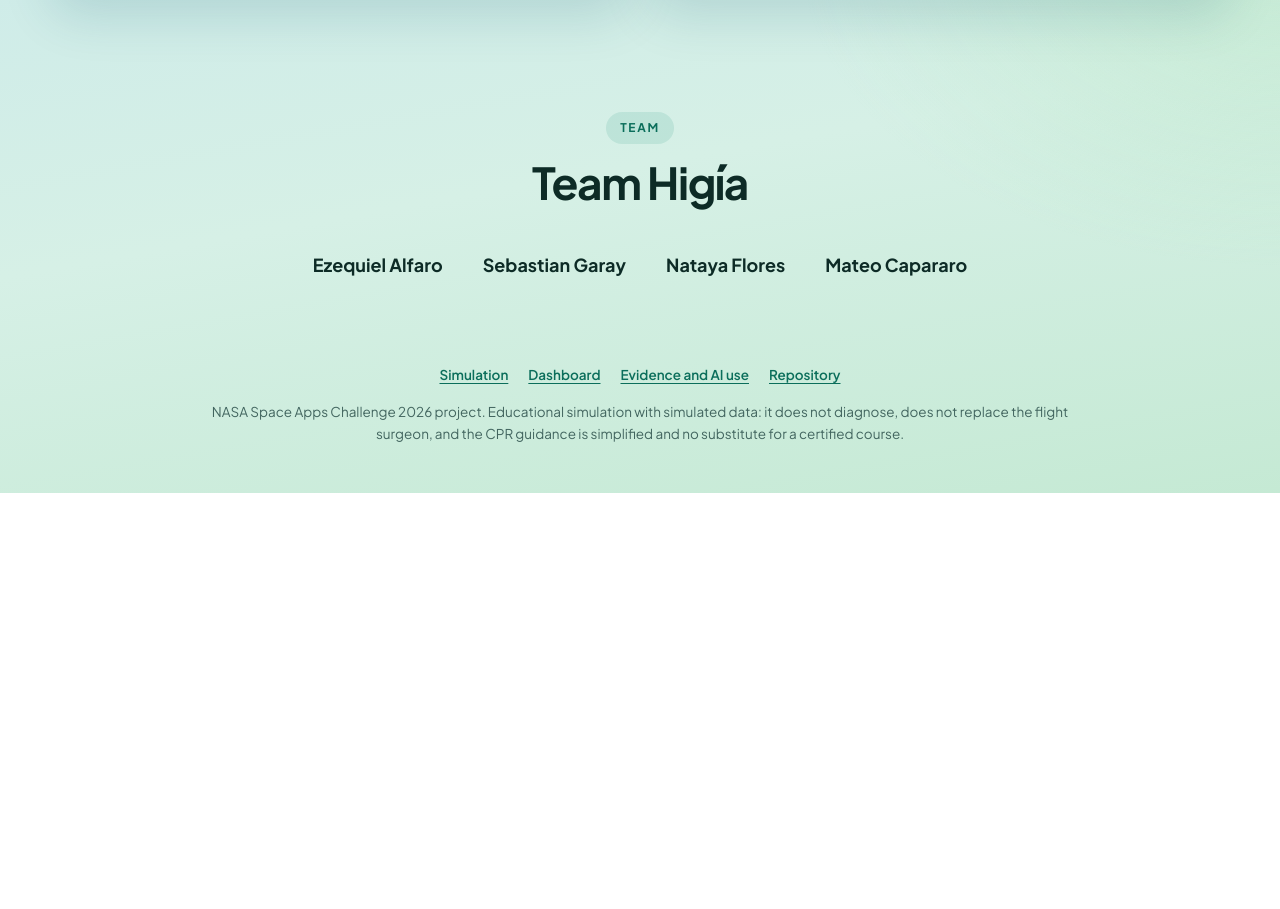
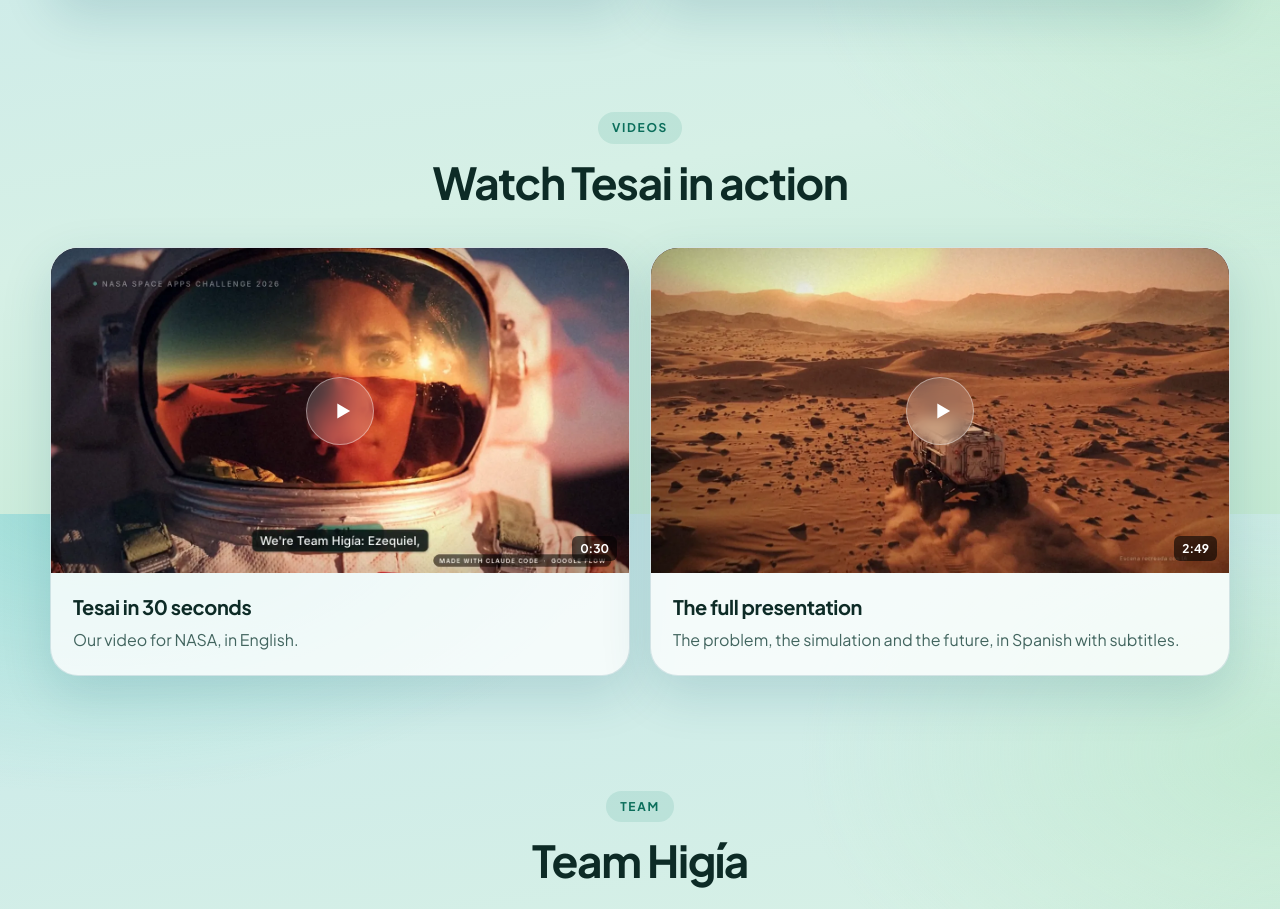
Before and after one commit to natayadev/astronauts-health-monitor, a plain HTML site: page src/index.html in a window 1280 px wide. Shown: the part 8286-9195 px from the top of the page. Before the commit the page ends 8779 px from the top, so only its background shows below. Drawn offline with Linux system fonts and the light colour scheme.

Commit message:
feat: add the NASA 30 s video and the full presentation to the landing and README
A Videos section on the landing links both YouTube videos with local
thumbnails (no third-party embeds, so the CSP stays as it is). The README
shows them in English and Spanish, with a pointer to the live site.

Co-Authored-By: Claude Opus 5.5 <noreply@anthropic.com>
Claude-Session: https://claude.ai/code/session_01VrQSfs7df6iS8nG4WSCnLf

```diff
--- a/src/index.html
+++ b/src/index.html
@@ -339,6 +339,24 @@
     </div>
   </section>
 
+  <!-- ============ VIDEOS ============ -->
+  <section class="sec" id="videos" aria-labelledby="h-vid">
+    <div class="sec-head">
+      <span class="kicker" data-es="Videos" data-en="Videos">Videos</span>
+      <h2 id="h-vid" data-es="Mirá Tesai en acción" data-en="Watch Tesai in action">Mirá Tesai en acción</h2>
+    </div>
+    <div class="vids">
+      <a class="vid" href="https://youtu.be/NKw8A0TgpqQ" target="_blank" rel="noopener">
+        <span class="vid-media"><img src="assets/videos/nasa-30s.webp" width="1280" height="720" loading="lazy" alt="" ><span class="vid-play" aria-hidden="true"><svg viewBox="0 0 24 24"><path d="M8 5.5v13l11-6.5z"/></svg></span><span class="vid-len">0:30</span></span>
+        <span class="vid-body"><b data-es="Tesai en 30 segundos" data-en="Tesai in 30 seconds">Tesai en 30 segundos</b><span data-es="El video para la NASA, en inglés." data-en="Our video for NASA, in English.">El video para la NASA, en inglés.</span></span>
+      </a>
+      <a class="vid" href="https://youtu.be/NimyUX2ECR8" target="_blank" rel="noopener">
+        <span class="vid-media"><img src="assets/videos/presentacion.webp" width="1280" height="720" loading="lazy" alt=""><span class="vid-play" aria-hidden="true"><svg viewBox="0 0 24 24"><path d="M8 5.5v13l11-6.5z"/></svg></span><span class="vid-len">2:49</span></span>
+        <span class="vid-body"><b data-es="La presentación completa" data-en="The full presentation">La presentación completa</b><span data-es="El problema, la simulación y el futuro, en español con subtítulos." data-en="The problem, the simulation and the future, in Spanish with subtitles.">El problema, la simulación y el futuro, en español con subtítulos.</span></span>
+      </a>
+    </div>
+  </section>
+
   <!-- ============ TEAM ============ -->
   <section class="sec" id="equipo" aria-labelledby="h-eq">
     <div class="sec-head">
--- a/src/styles.css
+++ b/src/styles.css
@@ -226,3 +226,20 @@ html,body{overflow-x:clip}
 @media (prefers-reduced-motion:reduce){
   .delay-pulse{animation:none}
 }
+
+/* videos */
+.vids{display:grid;grid-template-columns:repeat(2,minmax(0,1fr));gap:20px}
+.vid{display:flex;flex-direction:column;border-radius:var(--r);background:var(--glass-2);border:1px solid var(--line);box-shadow:var(--shadow);overflow:hidden;color:inherit;text-decoration:none;transition:transform .2s ease,box-shadow .2s ease}
+.vid:hover{transform:translateY(-3px)}
+.vid:focus-visible{outline:3px solid var(--teal);outline-offset:3px}
+.vid-media{position:relative;display:block;aspect-ratio:16/9;background:#050608}
+.vid-media img{position:absolute;inset:0;width:100%;height:100%;object-fit:cover}
+.vid-play{position:absolute;left:50%;top:50%;width:68px;height:68px;margin:-34px 0 0 -34px;border-radius:50%;display:grid;place-items:center;background:rgba(255,255,255,.18);border:1px solid rgba(255,255,255,.4);-webkit-backdrop-filter:blur(8px);backdrop-filter:blur(8px);transition:background .2s ease}
+.vid-play svg{width:28px;height:28px;fill:#fff;margin-left:4px}
+.vid:hover .vid-play{background:color-mix(in srgb,var(--teal) 70%,transparent)}
+.vid-len{position:absolute;right:12px;bottom:12px;font-size:12px;font-weight:700;color:#fff;background:rgba(0,0,0,.6);padding:3px 8px;border-radius:6px}
+.vid-body{display:flex;flex-direction:column;gap:4px;padding:18px 22px 22px}
+.vid-body b{font-size:20px;letter-spacing:-.02em}
+.vid-body span{color:var(--muted)}
+@media (max-width:760px){.vids{grid-template-columns:1fr}}
+@media (prefers-reduced-motion:reduce){.vid,.vid:hover{transition:none;transform:none}}
```
Also changed, not shown: src/assets/videos/nasa-30s.webp (added), src/assets/videos/presentacion.webp (added), 1 other file.
